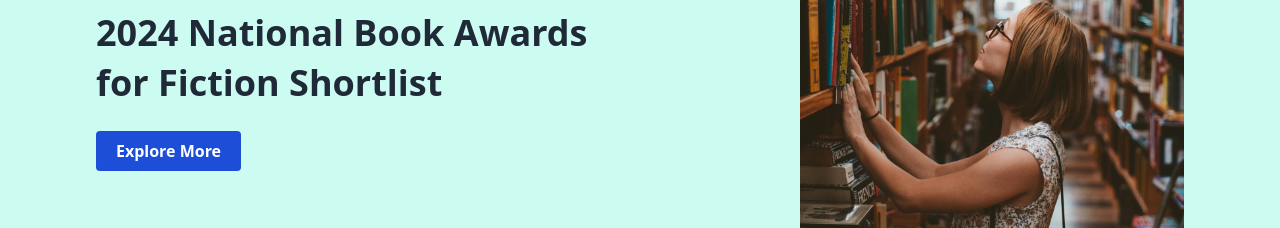
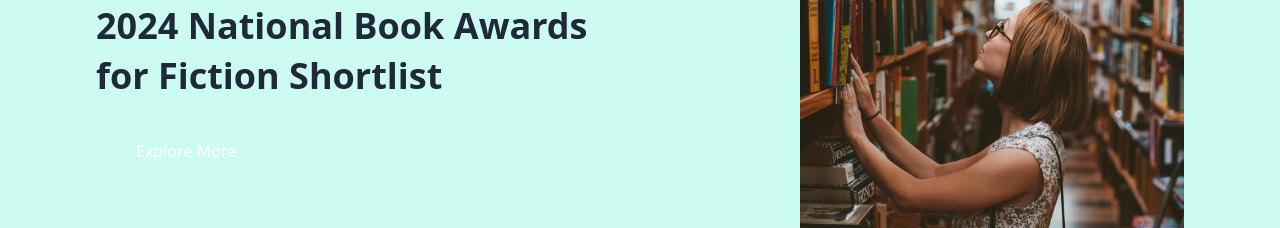
Before and after one commit to mehedi37m/versity-project, a React (Vite) app: page / in a window 1280 px wide. Shown: the part 1720-1948 px from the top of the page. Built offline with nearby package versions, Linux system fonts and the light colour scheme.

Commit message:
add something

```diff
--- /dev/null
+++ b/src/Home/PromoBanner/PromoBanner.css
@@ -0,0 +1,44 @@
+.bttn{
+    padding: 15px 40px;
+    border: none;
+    outline: none;
+    color: #FFF;
+    cursor: pointer;
+    position: relative;
+    z-index: 0;
+    border-radius: 12px;
+}
+.bttn::after{
+    content: "";
+    z-index: -1;
+    position: relative;
+    width: 100%;
+    height: 100%;
+    background-color: #333;
+    left: 0;
+    top: 0;
+    border-radius: 10px;
+}
+
+.bttn::before{
+    content: "";
+    background: linear-gradient(45deg, #FF0000,#FF7300,#FFFB00,#48FF00,#00FFD5,#002BFF,#FF00C8,#FF0000);
+    position: absolute;
+    top: -2px;
+    left: -2px;
+    background-size: 600%;
+    z-index: -1;
+    width: calc(100%+4px);
+    height: calc(100%+4px);
+    filter: blur(8px);
+    transition: opacity 0.3s ease-in-out;
+    border-radius: 10px;
+    opacity: 1;
+
+}
+
+@keyframes glowing {
+    0% { background-position: 0 0 }
+    50%{background-position: 400% 0;}
+    0% { background-position: 0 0 }
+}
--- a/src/Home/PromoBanner/PromoBanner.jsx
+++ b/src/Home/PromoBanner/PromoBanner.jsx
@@ -1,5 +1,6 @@
 import { Link } from "react-router-dom";
 import promo from "../../assets/hello.jpg"
+import "./PromoBanner.css"
 
 
 const PromoBanner = () => {
@@ -9,7 +10,8 @@
                 <div className="md:w-1/2">
                     <h1 className="text-4xl font-bold mb-6 leading-snug">2024 National Book Awards for Fiction Shortlist</h1>
 
-                    <Link to='/shop' className=' block' ><button className='bg-blue-700 text-white font-semibold px-5 py-2 rounded hover:bg-black transition-all duration-300'>Explore More</button></Link>
+
+                    <Link to='/shop' ><button className='bttn '>Explore More</button></Link>
 
                 </div>
 
```
